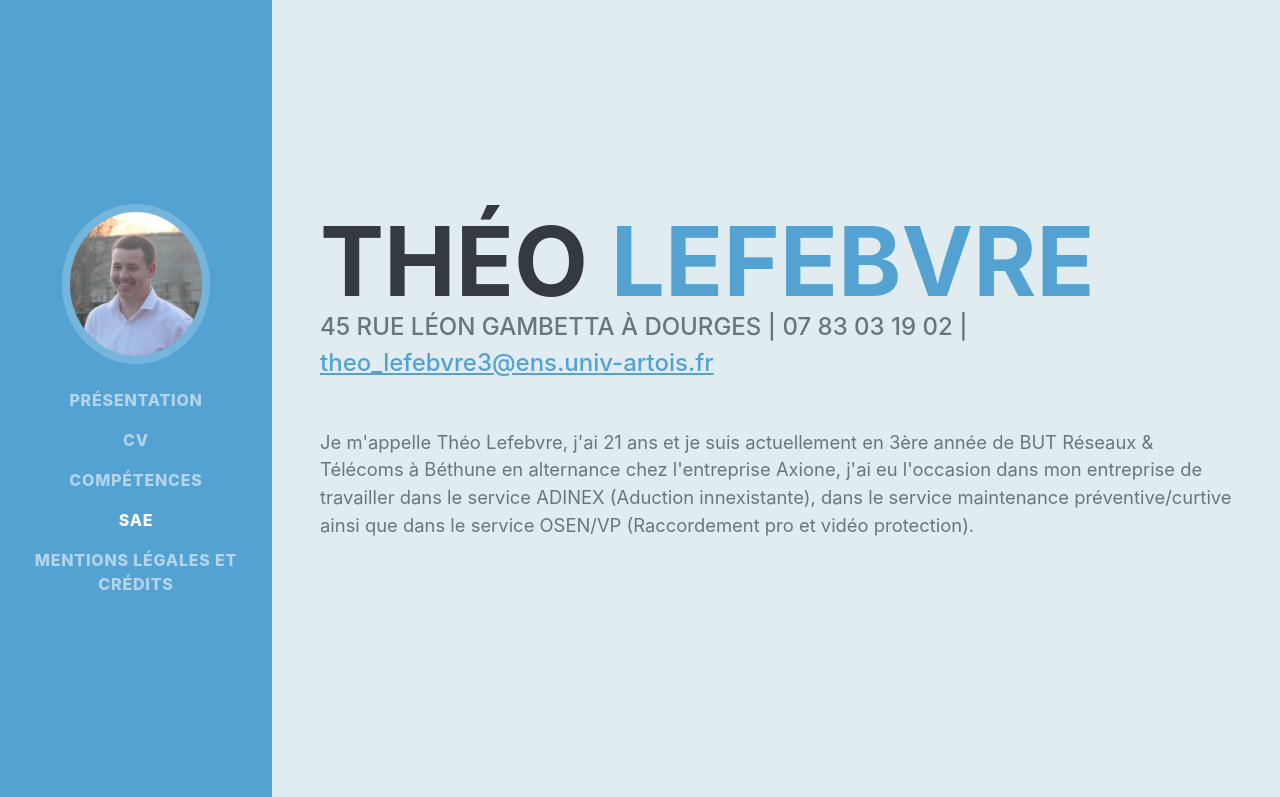
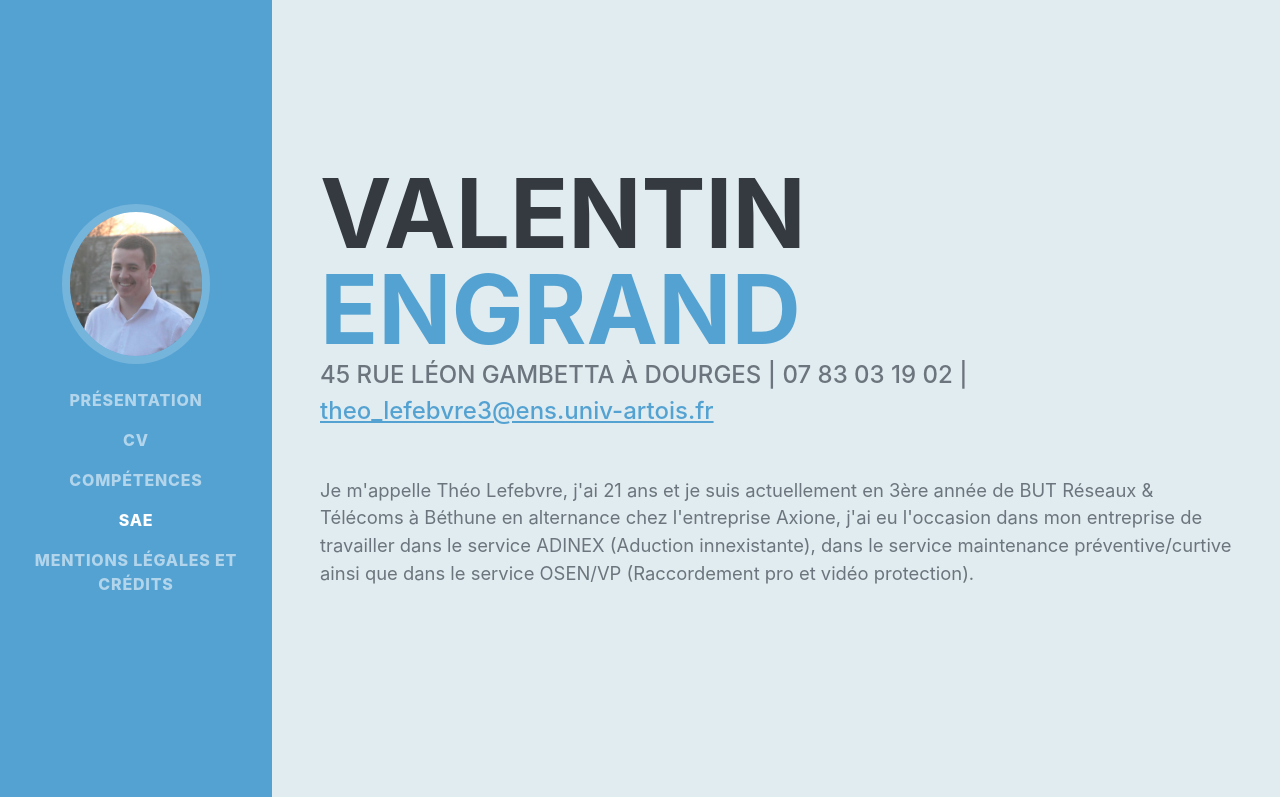
Before and after one commit to Valentin-engrand/Portfolio, a plain HTML site: page index.html in a window 1280 px wide. Shown: the top 797 px of the page. Drawn offline with nearby package versions, Linux system fonts and the light colour scheme; a web font is replaced by a local one.

Commit message:
Update index.html

```diff
--- a/index.html
+++ b/index.html
@@ -42,8 +42,8 @@
             <section class="resume-section" id="Présentation">
                 <div class="resume-section-content">
                     <h1 class="mb-0">
-                        Théo
-                        <span class="text-primary">Lefebvre</span>
+                        Valentin
+                        <span class="text-primary">Engrand</span>
                     </h1>
                     <div class="subheading mb-5">
                         45 rue Léon Gambetta à Dourges | 07 83 03 19 02 |
```
